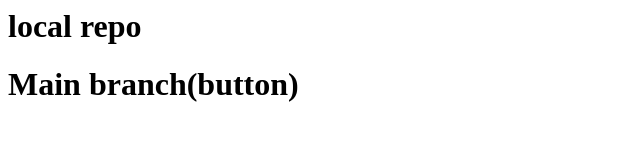
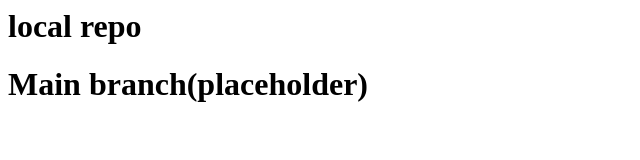
Before and after one commit to adithi-even/local.repo, a plain HTML site: page index.html in a window 1280 px wide. Shown: the whole page, without its empty margins (0-640 px from the left). Drawn offline with Linux system fonts and the light colour scheme.

Commit message:
ad plachldr

```diff
--- a/index.html
+++ b/index.html
@@ -1,2 +1,2 @@
 <h1>local repo</h1>
-<h1>Main branch(button) </h1>
+<h1>Main branch(placeholder) </h1>
```
